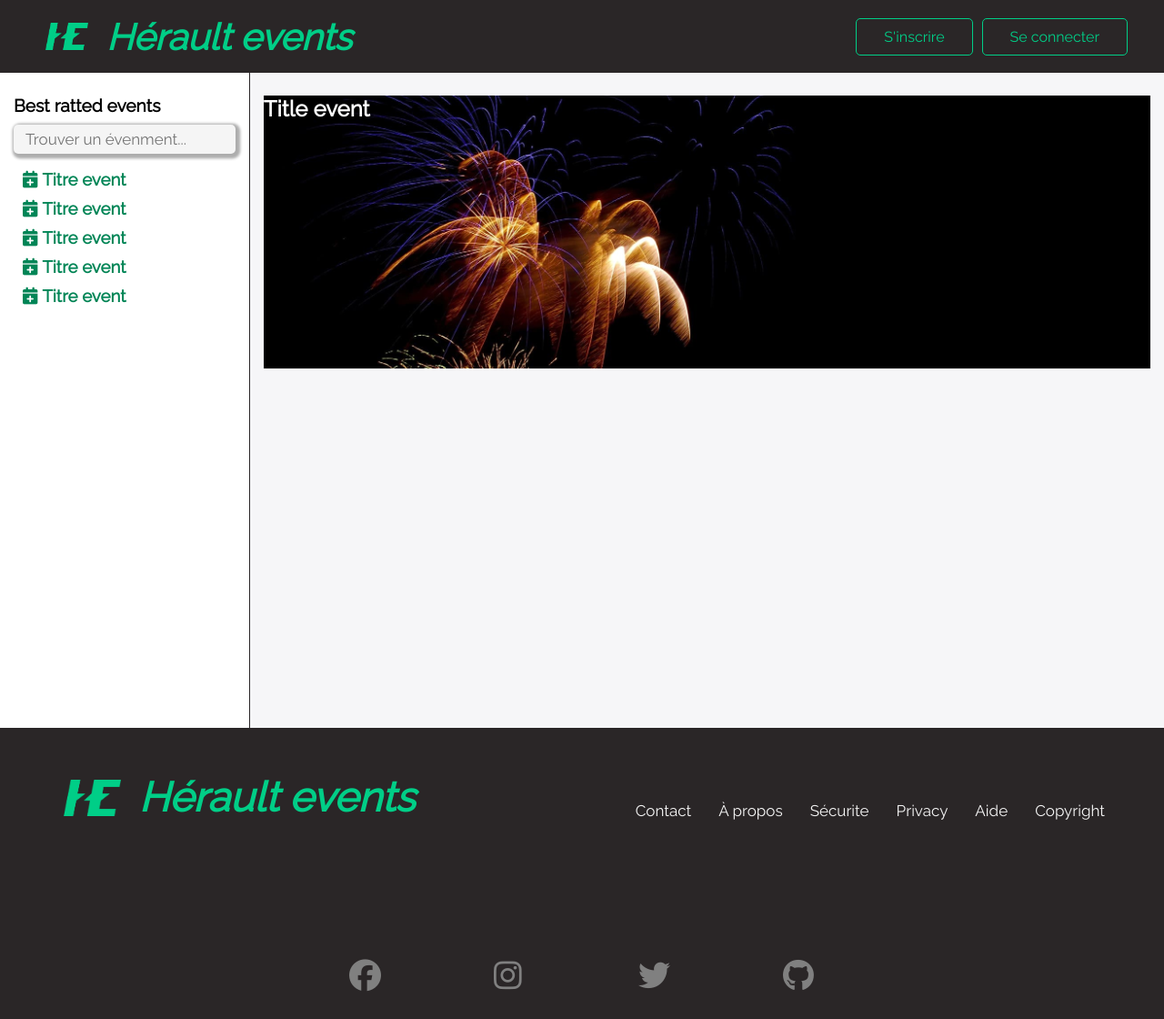
After one commit to chakibreds/herault-events, a PHP site: page /view/events.php in a window 1280 px wide. The commit adds this page. Shown: the whole page at 91% size. Run offline with PHP 8.4, Linux system fonts and the light colour scheme; data that the repository does not hold is empty; some libraries are stand-ins or nearby versions.

Commit message:
ajout de la page events.php

```diff
--- /dev/null
+++ b/controller/all.php
@@ -0,0 +1,10 @@
+<?php
+
+// classes
+require_once $dir_root . 'controller/user.php';
+require_once $dir_root . 'controller/events.php';
+require_once $dir_root . 'controller/commentaire.php';
+require_once $dir_root . 'controller/adresse.php';
+
+// fonction
+require_once $dir_root . 'controller/function.php';
--- /dev/null
+++ b/controller/function.php
@@ -0,0 +1,6 @@
+<?php
+
+function logged($user_session) {
+    // verifier que l'utilisateur existe dans la base de données;
+    return isset($user_session);
+}
--- /dev/null
+++ b/view/css/_events.scss
@@ -0,0 +1,27 @@
+main.events {
+    min-height: 90vh;
+    display: flex;
+
+    li {
+        list-style: none;
+    }
+
+    & > * {
+        padding: 25px 15px;
+    }
+
+    article.event {
+
+        flex: 4;
+        background-color: $blanc;
+
+        div.title-event {
+            min-height: 300px;
+            background-size: cover;
+            background-position: center;
+            h2 {
+                color: white;
+            }
+        }
+    }
+}
--- a/view/css/_index-en-ligne.scss
+++ b/view/css/_index-en-ligne.scss
@@ -1,16 +1,3 @@
-main.index-en-ligne {
-    min-height: 90vh;
-    display: flex;
-    flex-direction: row;
-
-    li {
-        list-style: none;
-    }
-
-    & > * {
-        padding: 25px 15px;
-    }
-
 aside.explore {
     flex: 1;
     background-color: white;
@@ -39,6 +26,20 @@ main.index-en-ligne {
         }
     }
 }
+
+main.index-en-ligne {
+    min-height: 90vh;
+    display: flex;
+    flex-direction: row;
+
+    li {
+        list-style: none;
+    }
+
+    & > * {
+        padding: 25px 15px;
+    }
+
 
     article.acceuil {
         flex: 4;
--- a/view/css/style.css
+++ b/view/css/style.css
@@ -447,6 +447,36 @@ main.inscription .old-compte p a {
   font-size: 12px;
 }
 
+aside.explore {
+  -webkit-box-flex: 1;
+      -ms-flex: 1;
+          flex: 1;
+  background-color: white;
+  border-right: 1px solid #2a2627;
+}
+
+aside.explore h2 {
+  font-size: larger;
+  margin-bottom: 10px;
+}
+
+aside.explore ul a {
+  color: #008556;
+  text-decoration: none;
+}
+
+aside.explore ul a:hover {
+  text-decoration: underline;
+}
+
+aside.explore ul a h3 {
+  padding: 5px;
+}
+
+aside.explore ul a h3 i {
+  padding: 0 5px;
+}
+
 main.index-en-ligne {
   min-height: 90vh;
   display: -webkit-box;
@@ -464,36 +494,6 @@ main.index-en-ligne li {
 
 main.index-en-ligne > * {
   padding: 25px 15px;
-}
-
-main.index-en-ligne aside.explore {
-  -webkit-box-flex: 1;
-      -ms-flex: 1;
-          flex: 1;
-  background-color: white;
-  border-right: 1px solid #2a2627;
-}
-
-main.index-en-ligne aside.explore h2 {
-  font-size: larger;
-  margin-bottom: 10px;
-}
-
-main.index-en-ligne aside.explore ul a {
-  color: #008556;
-  text-decoration: none;
-}
-
-main.index-en-ligne aside.explore ul a:hover {
-  text-decoration: underline;
-}
-
-main.index-en-ligne aside.explore ul a h3 {
-  padding: 5px;
-}
-
-main.index-en-ligne aside.explore ul a h3 i {
-  padding: 0 5px;
 }
 
 main.index-en-ligne article.acceuil {
@@ -673,6 +673,38 @@ header nav li a {
 header nav li a:hover {
   color: #2a2627;
   background-color: #00ce87;
+}
+
+main.events {
+  min-height: 90vh;
+  display: -webkit-box;
+  display: -ms-flexbox;
+  display: flex;
+}
+
+main.events li {
+  list-style: none;
+}
+
+main.events > * {
+  padding: 25px 15px;
+}
+
+main.events article.event {
+  -webkit-box-flex: 4;
+      -ms-flex: 4;
+          flex: 4;
+  background-color: #F6F6F8;
+}
+
+main.events article.event div.title-event {
+  min-height: 300px;
+  background-size: cover;
+  background-position: center;
+}
+
+main.events article.event div.title-event h2 {
+  color: white;
 }
 
 main.index-hors-ligne {
--- a/view/css/style.scss
+++ b/view/css/style.scss
@@ -26,6 +26,7 @@ $blanc: #F6F6F8;
 @import "./inscription";
 @import "./index-en-ligne";
 @import "./header";
+@import "./events";
 
 
 main.index-hors-ligne {
--- /dev/null
+++ b/view/events.php
@@ -0,0 +1,53 @@
+<!DOCTYPE html>
+<html lang="fr">
+
+<?php
+
+require_once '../controller/path.php';
+require_once $dir_root . 'controller/all.php';
+require_once $dir_root . 'view/head.php';
+
+if (isset($_SESSION['user']) && logged($_SESSION['user'])) {
+    require_once $dir_root . 'view/headerEnLigne.php';
+} else {
+    require_once $dir_root . 'view/headerHorsLigne.php';
+}
+?>
+
+<body>
+    <main class="events">
+        <aside class="explore">
+            <h2>Best ratted events</h2>
+            <input type="text" placeholder="Trouver un évenment..." class="find-event" />
+            <ul>
+                <a href="#" class="event">
+                    <h3><i class="fas fa-calendar-plus"></i>Titre event</h3>
+                </a>
+                <a href="#" class="event">
+                    <h3><i class="fas fa-calendar-plus"></i>Titre event</h3>
+                </a>
+                <a href="#" class="event">
+                    <h3><i class="fas fa-calendar-plus"></i>Titre event</h3>
+                </a>
+                <a href="#" class="event">
+                    <h3><i class="fas fa-calendar-plus"></i>Titre event</h3>
+                </a>
+                <a href="#" class="event">
+                    <h3><i class="fas fa-calendar-plus"></i>Titre event</h3>
+                </a>
+            </ul>
+        </aside>
+
+        <article class="event">
+            <div class="title-event" style="background-image : url('<?= $server_root?>view/img/compressed/fireworks-1.jpg');">
+                <h2>Title event</h2>
+
+            </div>
+        </article>
+    </main>
+</body>
+<?php
+require_once $dir_root . '/view/footer.php';
+?>
+
+</html>
--- a/view/headerHorsLigne.php
+++ b/view/headerHorsLigne.php
@@ -11,3 +11,4 @@
         <li><a href="<?= $server_root . 'view/connection.php'?>">Se connecter</a></li>
     </nav>
 </header>
+<script src="<?= $server_root ?>view/js/script.js"></script>
--- a/view/indexEnLigne.php
+++ b/view/indexEnLigne.php
@@ -3,8 +3,7 @@
 <?php
 $title = "Acceuil";
 
-require $dir_root . 'view/head.php';
-
+require_once $dir_root . 'view/head.php';
 
 ?>
 
--- a/view/indexHorsLigne.php
+++ b/view/indexHorsLigne.php
@@ -75,5 +75,4 @@ require $dir_root . 'view/head.php';
 
     <?php require $dir_root . 'view/footer.php'; ?>
 </body>
-<script src="<?= $server_root ?>view/js/script.js"></script>
 </html>
```
Also changed, not shown: index.php (+6 -2 lines). Lines whose indentation alone changed are shown as unchanged.
